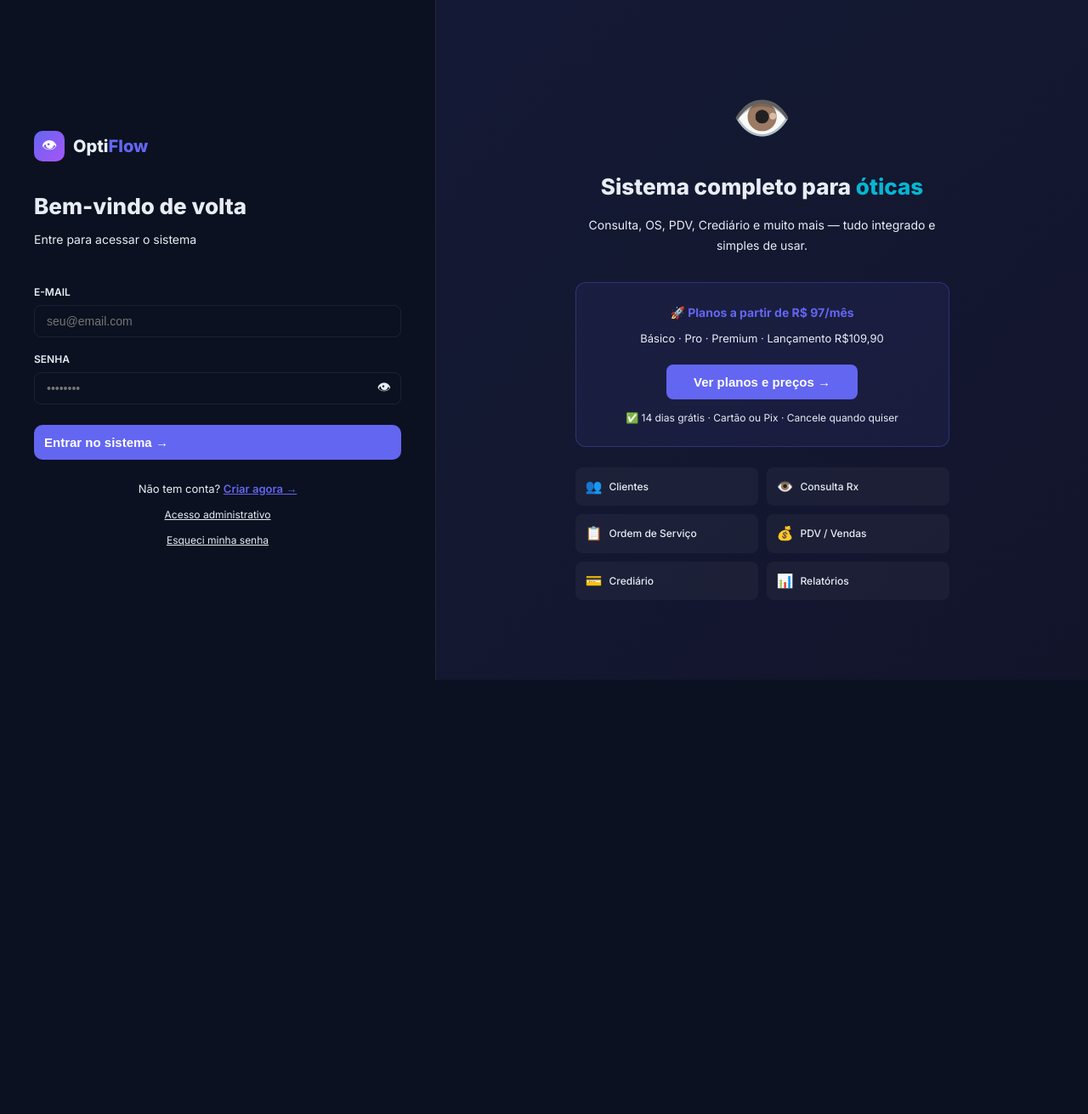
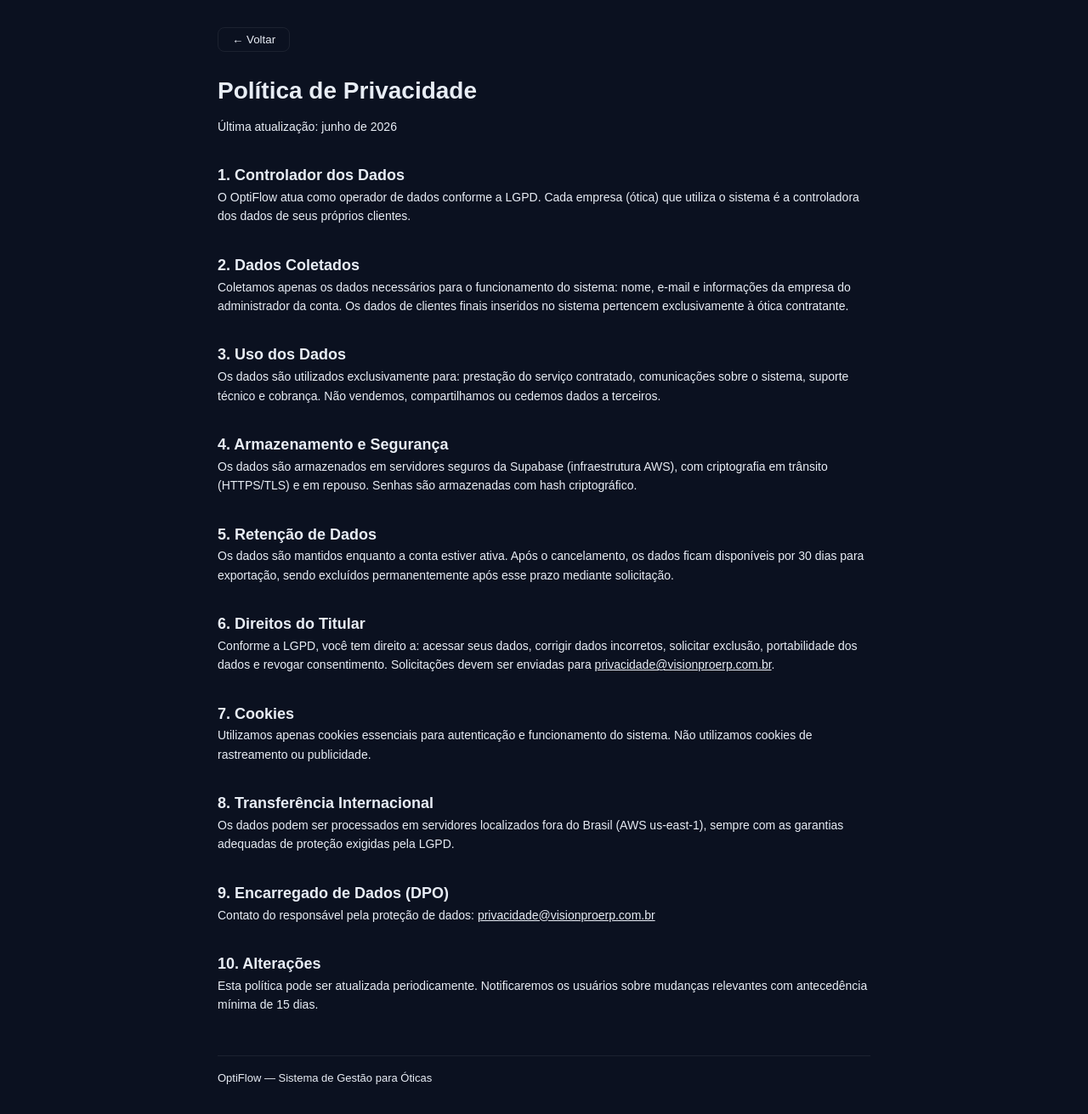
Before and after one commit to carlosevideo1211/OptiFlow, a React (Vite) app: page /privacidade in a window 1280 px wide. Before the commit this address led to /login. Shown: the whole page at 85% size. Before the commit the page ends 800 px from the top, so only its background shows below. Built offline with nearby package versions, Linux system fonts and the light colour scheme.

Commit message:
Legal: adicionar Termos de Uso e Politica de Privacidade (LGPD)

```diff
--- a/src/App.tsx
+++ b/src/App.tsx
@@ -29,6 +29,8 @@
 import AdminLoginPage from './pages/admin/AdminLoginPage';
 import AdminPanelPage from './pages/admin/AdminPanelPage';
 import TrialExpiredPage from './pages/TrialExpiredPage';
+import TermosPage from './pages/TermosPage';
+import PrivacidadePage from './pages/PrivacidadePage';
 function AppRoutes() {
   const { user, loading } = useAuth();
   const location = useLocation();
@@ -69,6 +71,8 @@
       <Route path="/registro"    element={!user ? <RegisterPage /> : <Navigate to="/dashboard" />} />
       <Route path="/esqueci-senha" element={!user ? <ForgotPasswordPage /> : <Navigate to="/dashboard" />} />
       <Route path="/trial-expirado" element={<TrialExpiredPage />} />
+      <Route path="/termos" element={<TermosPage />} />
+      <Route path="/privacidade" element={<PrivacidadePage />} />
       <Route path="/*" element={
         (!user && !localStorage.getItem('admin_viewing_tenant')) ? <Navigate to="/login" /> :
         <Shell>
--- /dev/null
+++ b/src/pages/PrivacidadePage.tsx
@@ -0,0 +1,46 @@
+import { useNavigate } from 'react-router-dom';
+
+export default function PrivacidadePage() {
+  const navigate = useNavigate();
+  return (
+    <div style={{ maxWidth: 800, margin: '0 auto', padding: '2rem 1rem', fontFamily: 'sans-serif', color: 'var(--text-primary)' }}>
+      <button onClick={() => navigate(-1)} style={{ marginBottom: '1.5rem', background: 'none', border: '1px solid var(--border)', borderRadius: 8, padding: '6px 16px', cursor: 'pointer', color: 'var(--text-primary)' }}>← Voltar</button>
+      <h1 style={{ fontSize: 28, fontWeight: 600, marginBottom: '0.5rem' }}>Política de Privacidade</h1>
+      <p style={{ color: 'var(--text-secondary)', marginBottom: '2rem' }}>Última atualização: junho de 2026</p>
+
+      <h2 style={{ fontSize: 18, fontWeight: 600, marginTop: '2rem' }}>1. Controlador dos Dados</h2>
+      <p>O OptiFlow atua como operador de dados conforme a LGPD. Cada empresa (ótica) que utiliza o sistema é a controladora dos dados de seus próprios clientes.</p>
+
+      <h2 style={{ fontSize: 18, fontWeight: 600, marginTop: '2rem' }}>2. Dados Coletados</h2>
+      <p>Coletamos apenas os dados necessários para o funcionamento do sistema: nome, e-mail e informações da empresa do administrador da conta. Os dados de clientes finais inseridos no sistema pertencem exclusivamente à ótica contratante.</p>
+
+      <h2 style={{ fontSize: 18, fontWeight: 600, marginTop: '2rem' }}>3. Uso dos Dados</h2>
+      <p>Os dados são utilizados exclusivamente para: prestação do serviço contratado, comunicações sobre o sistema, suporte técnico e cobrança. Não vendemos, compartilhamos ou cedemos dados a terceiros.</p>
+
+      <h2 style={{ fontSize: 18, fontWeight: 600, marginTop: '2rem' }}>4. Armazenamento e Segurança</h2>
+      <p>Os dados são armazenados em servidores seguros da Supabase (infraestrutura AWS), com criptografia em trânsito (HTTPS/TLS) e em repouso. Senhas são armazenadas com hash criptográfico.</p>
+
+      <h2 style={{ fontSize: 18, fontWeight: 600, marginTop: '2rem' }}>5. Retenção de Dados</h2>
+      <p>Os dados são mantidos enquanto a conta estiver ativa. Após o cancelamento, os dados ficam disponíveis por 30 dias para exportação, sendo excluídos permanentemente após esse prazo mediante solicitação.</p>
+
+      <h2 style={{ fontSize: 18, fontWeight: 600, marginTop: '2rem' }}>6. Direitos do Titular</h2>
+      <p>Conforme a LGPD, você tem direito a: acessar seus dados, corrigir dados incorretos, solicitar exclusão, portabilidade dos dados e revogar consentimento. Solicitações devem ser enviadas para <a href="mailto:privacidade@visionproerp.com.br" style={{ color: 'var(--text-accent)' }}>privacidade@visionproerp.com.br</a>.</p>
+
+      <h2 style={{ fontSize: 18, fontWeight: 600, marginTop: '2rem' }}>7. Cookies</h2>
+      <p>Utilizamos apenas cookies essenciais para autenticação e funcionamento do sistema. Não utilizamos cookies de rastreamento ou publicidade.</p>
+
+      <h2 style={{ fontSize: 18, fontWeight: 600, marginTop: '2rem' }}>8. Transferência Internacional</h2>
+      <p>Os dados podem ser processados em servidores localizados fora do Brasil (AWS us-east-1), sempre com as garantias adequadas de proteção exigidas pela LGPD.</p>
+
+      <h2 style={{ fontSize: 18, fontWeight: 600, marginTop: '2rem' }}>9. Encarregado de Dados (DPO)</h2>
+      <p>Contato do responsável pela proteção de dados: <a href="mailto:privacidade@visionproerp.com.br" style={{ color: 'var(--text-accent)' }}>privacidade@visionproerp.com.br</a></p>
+
+      <h2 style={{ fontSize: 18, fontWeight: 600, marginTop: '2rem' }}>10. Alterações</h2>
+      <p>Esta política pode ser atualizada periodicamente. Notificaremos os usuários sobre mudanças relevantes com antecedência mínima de 15 dias.</p>
+
+      <div style={{ marginTop: '3rem', paddingTop: '1rem', borderTop: '1px solid var(--border)', color: 'var(--text-secondary)', fontSize: 13 }}>
+        OptiFlow — Sistema de Gestão para Óticas
+      </div>
+    </div>
+  );
+}
--- /dev/null
+++ b/src/pages/TermosPage.tsx
@@ -0,0 +1,46 @@
+import { useNavigate } from 'react-router-dom';
+
+export default function TermosPage() {
+  const navigate = useNavigate();
+  return (
+    <div style={{ maxWidth: 800, margin: '0 auto', padding: '2rem 1rem', fontFamily: 'sans-serif', color: 'var(--text-primary)' }}>
+      <button onClick={() => navigate(-1)} style={{ marginBottom: '1.5rem', background: 'none', border: '1px solid var(--border)', borderRadius: 8, padding: '6px 16px', cursor: 'pointer', color: 'var(--text-primary)' }}>← Voltar</button>
+      <h1 style={{ fontSize: 28, fontWeight: 600, marginBottom: '0.5rem' }}>Termos de Uso</h1>
+      <p style={{ color: 'var(--text-secondary)', marginBottom: '2rem' }}>Última atualização: junho de 2026</p>
+
+      <h2 style={{ fontSize: 18, fontWeight: 600, marginTop: '2rem' }}>1. Aceitação dos Termos</h2>
+      <p>Ao acessar e utilizar o OptiFlow, você concorda com estes Termos de Uso. Se não concordar, não utilize o sistema.</p>
+
+      <h2 style={{ fontSize: 18, fontWeight: 600, marginTop: '2rem' }}>2. Descrição do Serviço</h2>
+      <p>O OptiFlow é um sistema de gestão SaaS (Software como Serviço) destinado a óticas e estabelecimentos similares, oferecendo funcionalidades de gestão de clientes, vendas, ordens de serviço, crediário, estoque e financeiro.</p>
+
+      <h2 style={{ fontSize: 18, fontWeight: 600, marginTop: '2rem' }}>3. Cadastro e Conta</h2>
+      <p>Para utilizar o OptiFlow, você deve criar uma conta com informações verídicas. Você é responsável por manter a confidencialidade de suas credenciais de acesso e por todas as atividades realizadas em sua conta.</p>
+
+      <h2 style={{ fontSize: 18, fontWeight: 600, marginTop: '2rem' }}>4. Planos e Pagamento</h2>
+      <p>O OptiFlow oferece planos pagos com cobrança mensal ou anual. O cancelamento pode ser feito a qualquer momento, sem multa. Não há reembolso de valores já pagos, exceto nos casos previstos pelo Código de Defesa do Consumidor.</p>
+
+      <h2 style={{ fontSize: 18, fontWeight: 600, marginTop: '2rem' }}>5. Dados e Privacidade</h2>
+      <p>Seus dados são tratados conforme nossa Política de Privacidade, em conformidade com a Lei Geral de Proteção de Dados (LGPD - Lei 13.709/2018). Você é o titular e controlador dos dados de seus clientes inseridos no sistema.</p>
+
+      <h2 style={{ fontSize: 18, fontWeight: 600, marginTop: '2rem' }}>6. Responsabilidades</h2>
+      <p>O OptiFlow não se responsabiliza por perdas decorrentes de uso indevido do sistema, falhas de conexão à internet, ou dados inseridos incorretamente pelos usuários. É responsabilidade do cliente manter backups de seus dados críticos.</p>
+
+      <h2 style={{ fontSize: 18, fontWeight: 600, marginTop: '2rem' }}>7. Propriedade Intelectual</h2>
+      <p>Todo o código, design e funcionalidades do OptiFlow são de propriedade exclusiva do desenvolvedor. É proibida a cópia, reprodução ou engenharia reversa do sistema.</p>
+
+      <h2 style={{ fontSize: 18, fontWeight: 600, marginTop: '2rem' }}>8. Suspensão e Cancelamento</h2>
+      <p>Reservamo-nos o direito de suspender contas que violem estes termos, usem o sistema para fins ilegais, ou deixem de efetuar o pagamento do plano contratado.</p>
+
+      <h2 style={{ fontSize: 18, fontWeight: 600, marginTop: '2rem' }}>9. Alterações nos Termos</h2>
+      <p>Podemos atualizar estes termos periodicamente. Notificaremos os usuários sobre mudanças significativas por e-mail ou aviso no sistema.</p>
+
+      <h2 style={{ fontSize: 18, fontWeight: 600, marginTop: '2rem' }}>10. Contato</h2>
+      <p>Para dúvidas sobre estes termos, entre em contato: <a href="mailto:suporte@visionproerp.com.br" style={{ color: 'var(--text-accent)' }}>suporte@visionproerp.com.br</a></p>
+
+      <div style={{ marginTop: '3rem', paddingTop: '1rem', borderTop: '1px solid var(--border)', color: 'var(--text-secondary)', fontSize: 13 }}>
+        OptiFlow — Sistema de Gestão para Óticas
+      </div>
+    </div>
+  );
+}
--- a/src/pages/auth/LoginPage.tsx
+++ b/src/pages/auth/LoginPage.tsx
@@ -119,6 +119,10 @@
           </div>
         </div>
       </div>
+      <div style={{ textAlign:'center', marginTop:'1.5rem', fontSize:12, color:'var(--text-muted)' }}>
+        <a href="/termos" style={{ color:'var(--text-muted)', textDecoration:'underline', marginRight:16 }}>Termos de Uso</a>
+        <a href="/privacidade" style={{ color:'var(--text-muted)', textDecoration:'underline' }}>Politica de Privacidade</a>
+      </div>
     </div>
   );
 }
```
